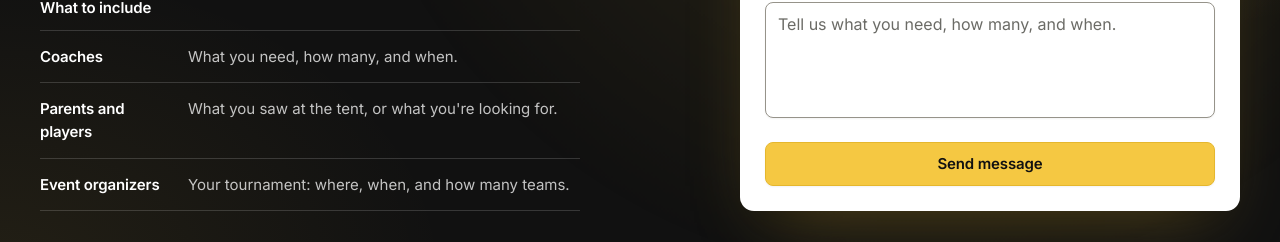
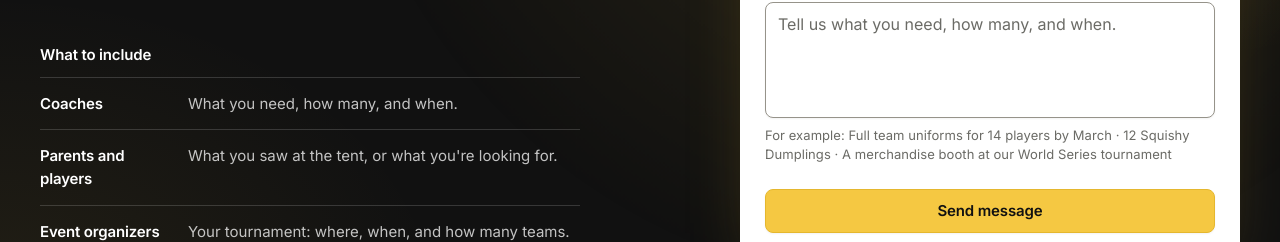
Before and after one commit to Ethan-Tillmon7/PlaymakerSports-Site, a React (Vite) app: page /contact in a window 1280 px wide. Shown: the part 458-700 px from the top of the page. Built offline with nearby package versions, Linux system fonts and the light colour scheme; no server answers; a web font is replaced by a local one.

Commit message:
feat(contact): show Jake's request examples under the message box

```diff
--- a/src/features/contact/components/ContactForm.tsx
+++ b/src/features/contact/components/ContactForm.tsx
@@ -27,6 +27,13 @@ const ROLES: { value: ContactRole; label: string; hint: string }[] = [
   { value: 'Parent', label: 'Parent', hint: "Tell us what you saw at the tent, or what you're looking for." },
   { value: 'Player', label: 'Player', hint: "Tell us what you saw at the tent, or what you're looking for." },
   { value: 'Event Organizer', label: 'Event organizer', hint: 'Tell us about your tournament: where, when, and how many teams.' },
+];
+
+// Jake's own examples of a request, shown under the message box for every role.
+const REQUEST_EXAMPLES = [
+  'Full team uniforms for 14 players by March',
+  '12 Squishy Dumplings',
+  'A merchandise booth at our World Series tournament',
 ];
 
 type RequiredField = 'name' | 'email' | 'message';
@@ -347,8 +354,17 @@ export function ContactForm() {
           className="input"
           placeholder={hint}
           {...errorProps('cf-message', messageError)}
+          aria-describedby={messageError ? 'cf-message-err cf-message-eg' : 'cf-message-eg'}
         />
         <FieldErrorText id="cf-message-err" error={messageError} />
+        <div id="cf-message-eg" className="eg">
+          <span>For example:</span>
+          <ul>
+            {REQUEST_EXAMPLES.map((example) => (
+              <li key={example}>{example}</li>
+            ))}
+          </ul>
+        </div>
         {messageLength > CONTACT_LIMITS.message * 0.8 && (
           <p className="caption mt-1.5 text-right tabular-nums" aria-live="polite">
             {messageLength.toLocaleString('en-US')} / {CONTACT_LIMITS.message.toLocaleString('en-US')}
--- a/src/styles/components.css
+++ b/src/styles/components.css
@@ -320,6 +320,11 @@ textarea.input { height: auto; min-height: 116px; max-height: 320px; field-sizin
 .err { display: flex; align-items: flex-start; gap: 6px; margin-top: 6px; font-size: 13px; line-height: 1.4; letter-spacing: .005em; color: var(--pm-error); }
 .err svg { flex: none; width: 14px; height: 14px; margin-top: 2px; }
 .err[hidden] { display: none; }
+/* Examples of a request, under the message box: one quiet run of text that wraps */
+.eg { margin-top: 8px; font-size: 13px; line-height: 1.5; letter-spacing: .005em; color: var(--pm-muted); }
+.eg ul, .eg li { display: inline; }
+.eg li::before { content: ' '; }
+.eg li + li::before { content: ' · '; }
 
 /* Role: a toggle group */
 .toggles { display: flex; flex-wrap: wrap; gap: 6px; }
@@ -411,8 +416,8 @@ textarea.input { height: auto; min-height: 116px; max-height: 320px; field-sizin
   content: ''; position: absolute; z-index: -1; right: -20%; bottom: -45%; width: 90%; aspect-ratio: 1; border-radius: 50%; pointer-events: none;
   background: radial-gradient(closest-side, rgba(245,200,66,.16) 0%, rgba(245,200,66,.05) 55%, rgba(245,200,66,0) 100%);
 }
-.story .statement { color: #fff; font-size: clamp(26px, 3.2vw, 46px); line-height: 1.1; letter-spacing: -0.03em; max-width: 18ch; }
-.story .statement em { font-style: normal; color: var(--pm-yellow); }
+.story .h-section { color: #fff; }
+.story-body p + p { margin-top: 1em; }
 .story-body { margin-top: 20px; font-size: clamp(16px, 1.2vw, 17px); line-height: 1.7; color: rgba(255,255,255,.78); max-width: 54ch; }
 @media (min-width: 640px) { .story-copy { padding: 16px 40px 44px; } }
 @media (min-width: 1024px) {
```
